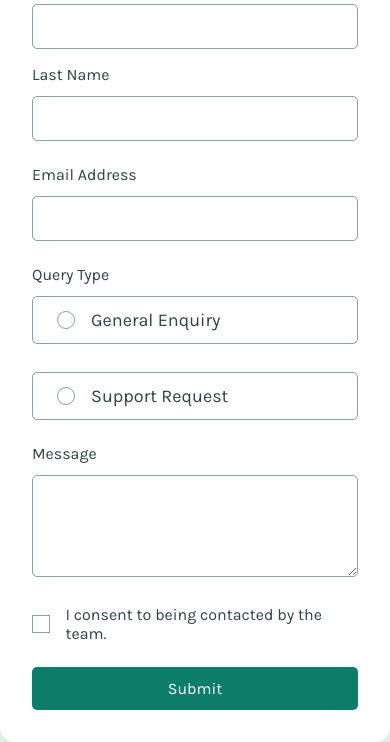
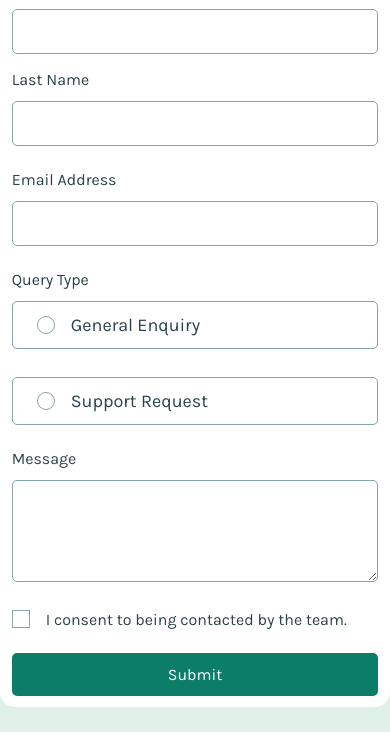
Before and after one commit to zoleee98/contact-form, a website: page index.html in a window 390 px wide. Shown: the part 112-854 px from the top of the page. Drawn offline with Linux system fonts and the light colour scheme.

Commit message:
fix: responsive padding for xs screens

```diff
--- a/src/style.css
+++ b/src/style.css
@@ -56,7 +56,7 @@ main {
 	flex-grow: 1;
 	max-width: 700px;
 	background: var(--color-neutral);
-	padding: var(--padding-base);
+	padding: min(var(--padding-base), 3%);
 	border-radius: var(--radius-base);
 	color: var(--color-neutral-900);
 }
```
